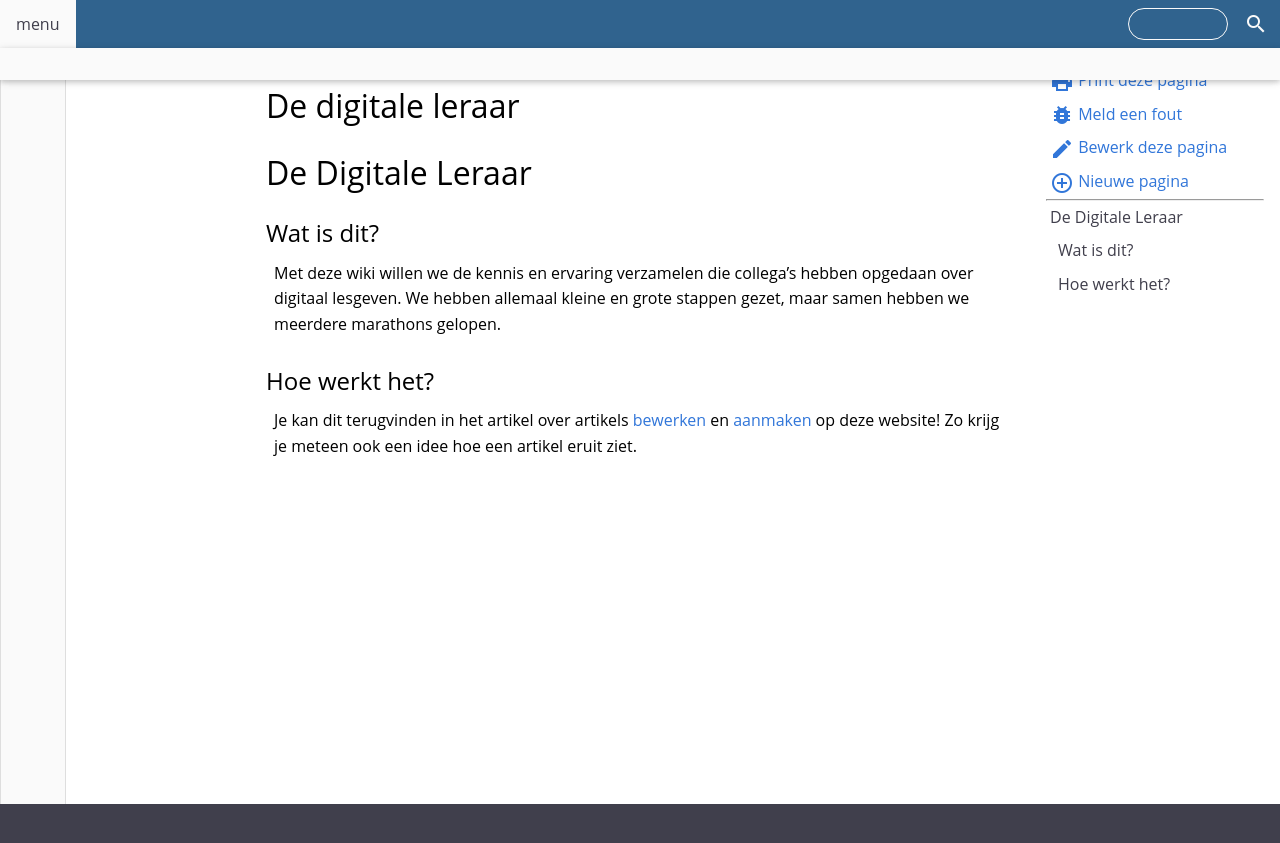
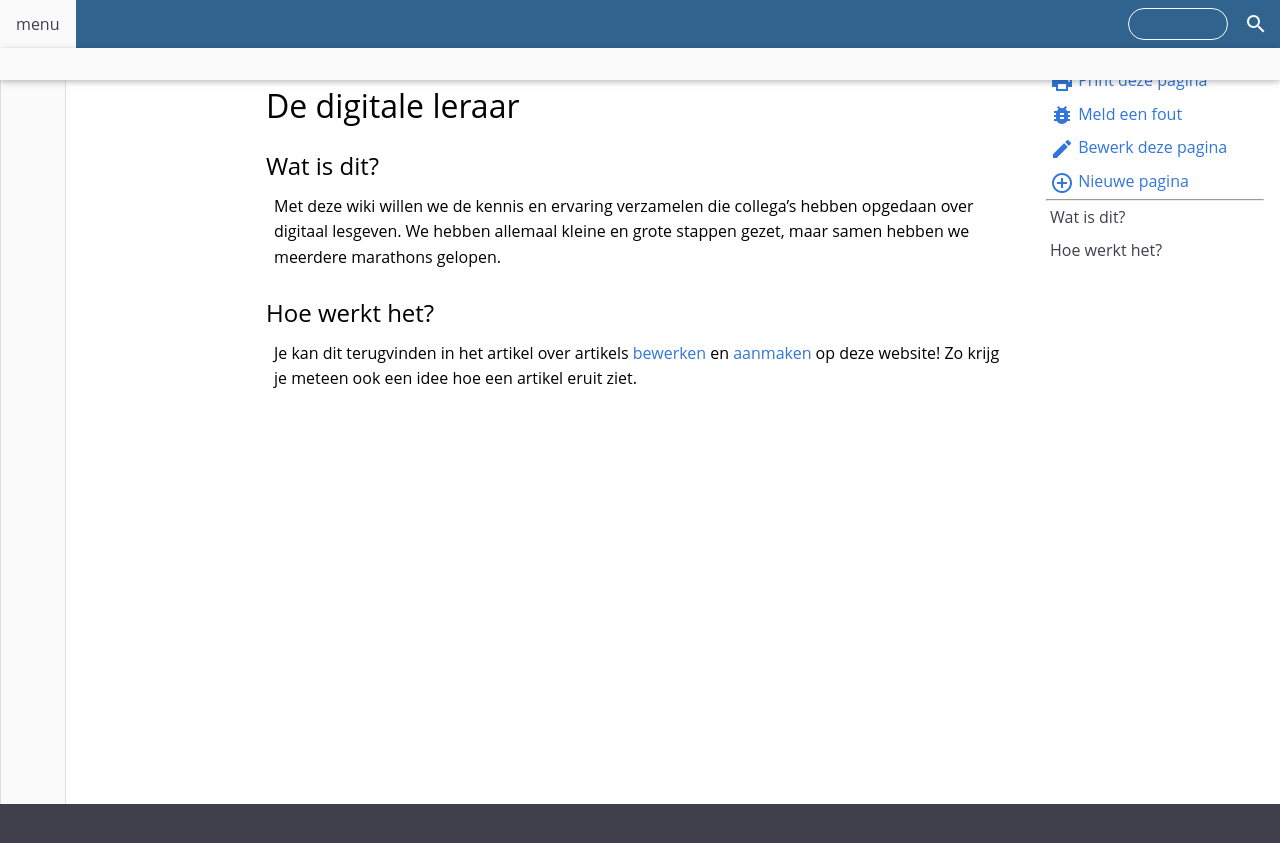
Before and after one commit to Pius-X-Antwerpen/digitale-leraar, a Jekyll site: the page built from index.md, in a window 1280 px wide. Shown: the top 843 px of the page. Built offline with Jekyll 4.4.1, drawn with Linux system fonts in a browser that asks for light colours; our own code applies the rules of GitHub Pages for plain Markdown files; part of the change alters nothing that is shown.

Commit message:
Update index.md

```diff
--- a/index.md
+++ b/index.md
@@ -1,7 +1,6 @@
 ---
+title: De Digitale Leraar
 ---
-
-# De Digitale Leraar
 
 ## Wat is dit?
 
```
